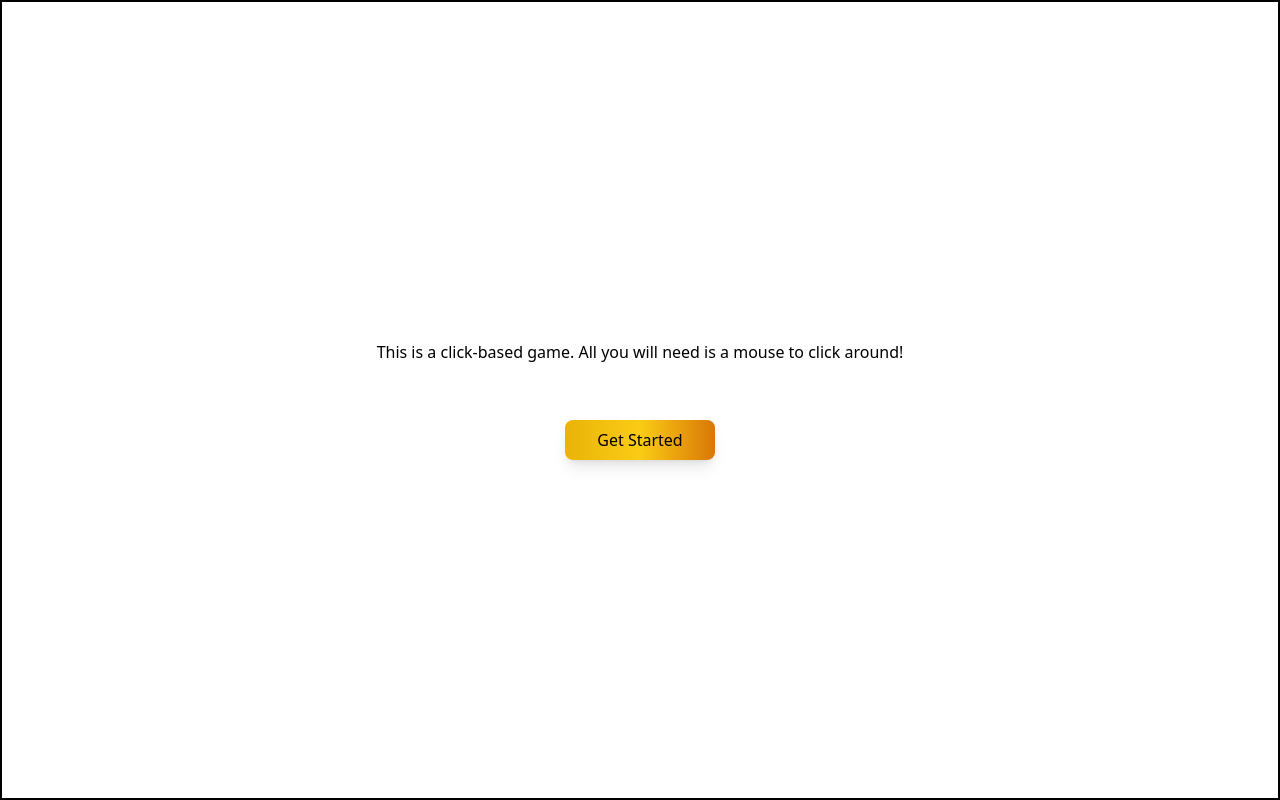
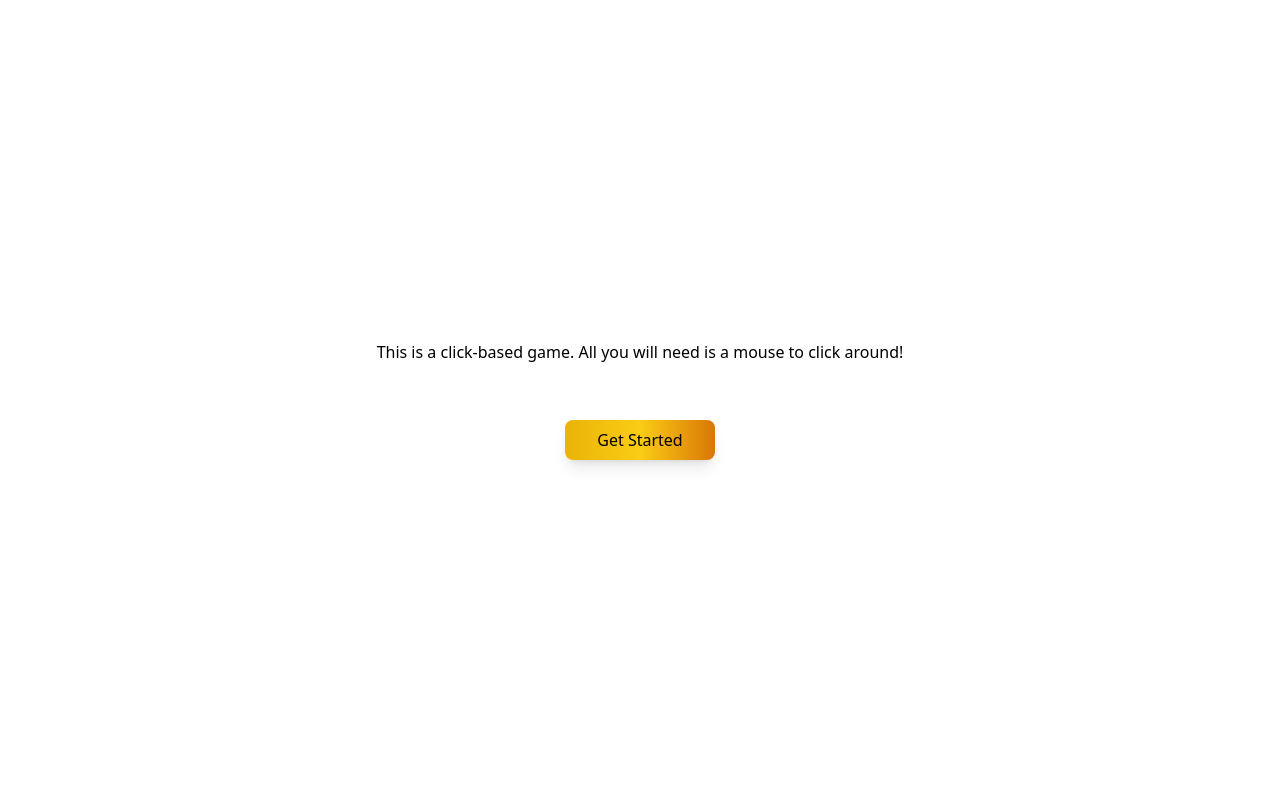
Before and after one commit to alexappleget/click-game, a Next.js app: page / in a window 1280 px wide. Built offline with nearby package versions, Linux system fonts and the light colour scheme.

Commit message:
Fix: Deleted border

```diff
--- a/app/page.tsx
+++ b/app/page.tsx
@@ -2,7 +2,7 @@ import { LinkCustom } from "@/components/LinkCustom/LinkCustom";
 
 export default function Home() {
   return (
-    <section className="border-2 border-black h-screen flex flex-col items-center justify-center gap-14">
+    <section className="h-screen flex flex-col items-center justify-center gap-14">
       <p>
         This is a click-based game. All you will need is a mouse to click
         around!
```
